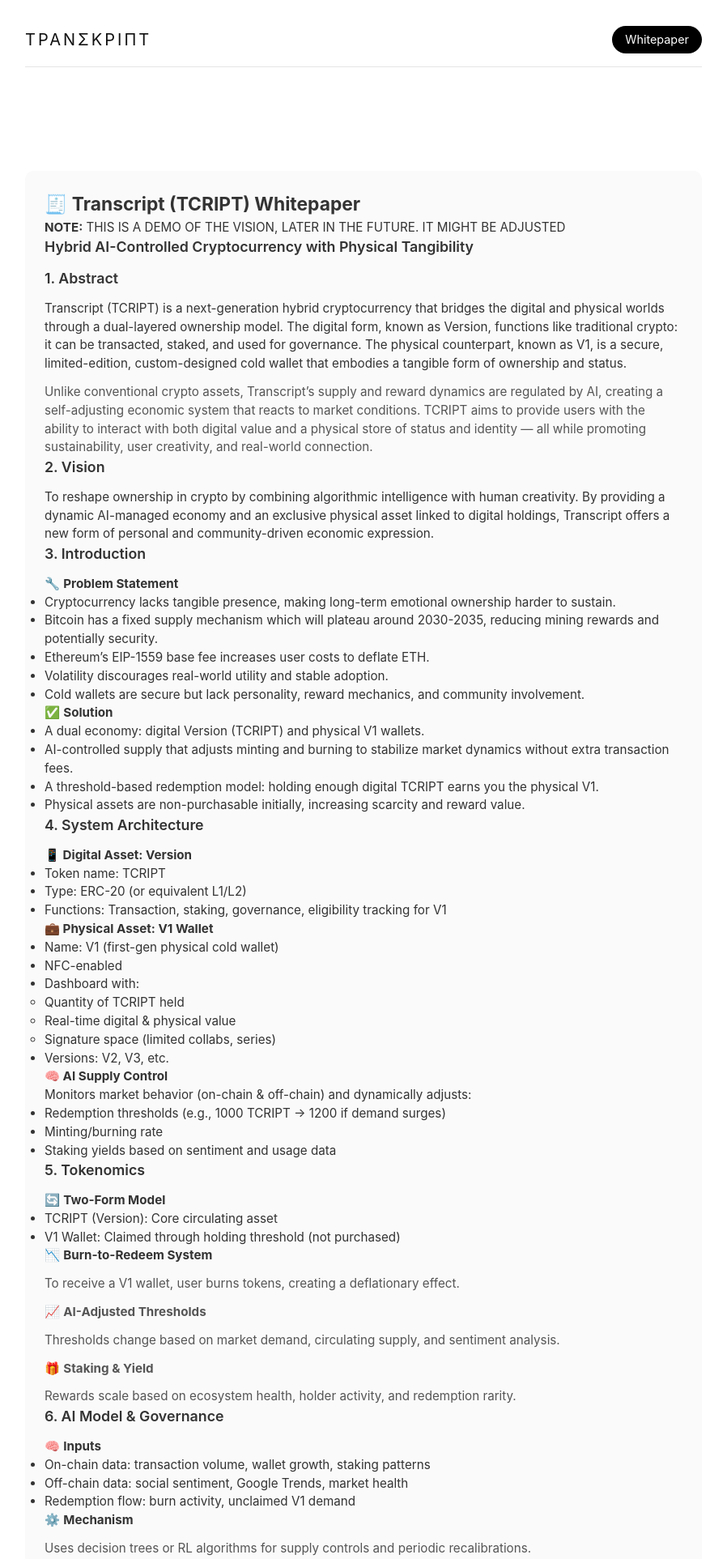
After one commit to tahahasan897/govinance_protocol, a Flask app: page /whitepaper in a window 1280 px wide. The commit adds this page. Shown: the top 1925 px of the page at 81% size, without its empty margins (191-1089 px from the left). Run offline with Flask 3, Linux system fonts and the light colour scheme; parts of the project's set-up code (start-up, migrations or seed data) failed here and were passed over.

Commit message:
Updated website layout

```diff
--- a/tcript/app.py
+++ b/app.py
@@ -1,4 +1,4 @@
-from flask import Flask, send_from_directory
+from flask import Flask, render_template
 from web3 import Web3
 import json
 import os
@@ -6,15 +6,16 @@ from dotenv import load_dotenv
 import requests
 
 # Always load environment variables from the repository root
-REPO_ROOT = os.path.dirname(os.path.dirname(os.path.abspath(__file__)))
+REPO_ROOT = os.path.dirname(os.path.abspath(__file__))
 ENV_PATH = os.path.join(REPO_ROOT, "necessities.env")
 load_dotenv(ENV_PATH)
 
 # Configuration
 RPC_URL = os.getenv("RPC_URL")
 CONTRACT_ADDRESS = os.getenv("CONTRACT_ADDRESS")
+MY_WALLET_ADDRESS = os.getenv("MY_WALLET_ADDRESS")
 
-app = Flask(__name__)
+app = Flask(__name__, static_folder='static', template_folder='templates')
 w3 = Web3(Web3.HTTPProvider(RPC_URL, request_kwargs={"timeout": 5}))
 
 # Load the ABI relative to this file so running from other directories works
@@ -33,7 +34,16 @@ contract = w3.eth.contract(
 @app.route("/")
 def index():
     # TODO:
-    return send_from_directory(os.path.join(REPO_ROOT, "templates"), "index.html")
+    return render_template("index.html")
+
+@app.route("/whitepaper", methods=["GET"])
+def whitepaper():
+    return render_template("whitepaper.html")
+
+@app.route("/fund", methods=["GET"])
+def fund():
+    return render_template("fund.html", my_wallet_address=MY_WALLET_ADDRESS)
+
 
 if __name__ == "__main__":
     # Print out all registered routes to confirm /supply-data is active
--- a/static/script.js
+++ /dev/null
@@ -1,3 +0,0 @@
-document.addEventListener('DOMContentLoaded', () => {
-    console.log('Script loaded and DOM fully parsed');
-});
--- a/static/style.css
+++ b/static/style.css
@@ -0,0 +1,169 @@
+/* Reset & base */
+* {
+    margin: 0;
+    padding: 0;
+    box-sizing: border-box;
+}
+
+body {
+    font-family: -apple-system, BlinkMacSystemFont, 'Segoe UI', Roboto, sans-serif;
+    color: #111;
+    line-height: 1.5;
+}
+
+a {
+    text-decoration: none;
+}
+
+/* Container */
+.container {
+    max-width: 900px;
+    margin: 0 auto;
+    padding: 2rem;
+}
+
+/* Navbar */
+/* Navbar */
+header {
+    display: flex;
+    justify-content: space-between;
+    align-items: center;
+    border-bottom: 1px solid #e5e5e5;
+    padding-bottom: 1rem;
+    margin-bottom: 2rem;
+}
+
+.logo {
+    font-size: 1.25rem;
+    letter-spacing: 3px;
+    text-transform: uppercase;
+}
+
+/* Logo link overrides */
+a.logo,
+a.logo:visited {
+    color: #111;
+    /* match body text color */
+    text-decoration: none;
+    /* remove underline */
+}
+
+a.logo:hover,
+a.logo:active {
+    color: #111;
+    opacity: 0.8;
+}
+
+.nav-links a {
+    display: inline-block;
+    margin-left: 1rem;
+    padding: 0.4rem 1rem;
+    border-radius: 20px;
+    background: #000;
+    color: #fff;
+    font-size: 0.9rem;
+}
+
+/* Hero */
+.hero {
+    text-align: center;
+    margin-top: 3rem;
+}
+
+.hero h1 {
+    font-size: 2.5rem;
+}
+
+.hero p {
+    margin-top: 0.5rem;
+    font-size: 1.25rem;
+    color: #777;
+}
+
+.video-placeholder {
+    margin: 2rem auto;
+    width: 100%;
+    height: 300px;
+    background: #f4f4f4;
+    border-radius: 12px;
+}
+
+/* Token Info */
+.info-section {
+    background: #fafafa;
+    padding: 1.5rem;
+    border-radius: 10px;
+    margin-top: 2rem;
+    font-size: 0.95rem;
+    color: #333;
+}
+
+.info-section h3 {
+    margin-bottom: 0.75rem;
+    font-weight: 600;
+}
+
+.info-section p+p {
+    margin-top: 0.75rem;
+    color: #555;
+}
+
+/* CTA */
+.cta-section {
+    text-align: center;
+    margin: 4rem 0 2rem;
+}
+
+.cta-section h2 {
+    font-size: 2rem;
+}
+
+.cta-section p {
+    margin: 0.5rem 0 1.5rem;
+    color: #777;
+}
+
+.cta-button {
+    display: inline-block;
+    padding: 0.75rem 2rem;
+    border-radius: 25px;
+    background: #000;
+    color: #fff;
+    font-weight: 500;
+    font-size: 1rem;
+}
+
+/* Footer */
+footer {
+    display: flex;
+    justify-content: space-between;
+    flex-wrap: wrap;
+    padding: 2rem 0 1rem;
+    border-top: 1px solid #e5e5e5;
+    font-size: 0.9rem;
+    color: #555;
+}
+
+.footer-logo {
+    font-size: 1.1rem;
+    letter-spacing: 2px;
+    text-transform: uppercase;
+}
+
+.footer-links {
+    display: flex;
+    gap: 3rem;
+    margin-top: 1rem;
+}
+
+.footer-links h4 {
+    margin-bottom: 0.5rem;
+    font-weight: 600;
+    color: #333;
+}
+
+.footer-links a {
+    display: block;
+    margin-bottom: 0.3rem;
+    color: inherit;
+}
--- a/templates/layout.html
+++ b/templates/layout.html
@@ -0,0 +1,48 @@
+<!DOCTYPE html>
+
+<html lang="en">
+
+    <head>
+        <meta charset="UTF-8" />
+        <meta name="viewport" content="width=device-width, initial-scale=1.0" />
+        <!-- TODO: Create a link for a favicon-->
+        <link rel="stylesheet" href="{{ url_for('static', filename='style.css') }}">
+        <title>TCRIPT: {% block title %} {% endblock %}</title>
+    </head>
+
+    <body>
+
+        <div class="container">
+            <!-- NAVBAR -->
+            <header>
+                <a class="logo" href="/">ΤΡΑΝΣΚΡΙΠΤ</a>
+                <nav class="nav-links">
+                    <a href="/whitepaper">Whitepaper</a>
+                </nav>
+            </header>
+        </div>
+
+        <main>
+            {% block main %}{% endblock %}
+        </main>
+
+        <!-- FOOTER -->
+        <footer class="container">
+            <div class="footer-logo">ΤΡΑΝΣΚΡΙΠΤ</div>
+            <div class="footer-links">
+                <div>
+                    <h4>Connect</h4>
+                    <a href="#">Telegram</a>
+                    <a href="#">Twitter</a>
+                    <a href="#">Etherscan</a>
+                </div>
+                <div>
+                    <h4>Explore</h4>
+                    <a href="#">Docs</a>
+                    <a href="#">FAQ</a>
+                    <a href="#">Contact</a>
+                </div>
+            </div>
+        </footer>
+    </body>
+</html>
--- /dev/null
+++ b/templates/whitepaper.html
@@ -0,0 +1,122 @@
+{% extends "layout.html" %}
+
+{% block title %}
+Whitepaper
+{% endblock %}
+
+{% block main %}
+    <div class="container">
+        <section class="info-section" id="info">
+            <h2>🧾 Transcript (TCRIPT) Whitepaper</h2>
+            <p><strong>NOTE:</strong> THIS IS A DEMO OF THE VISION, LATER IN THE FUTURE. IT MIGHT BE ADJUSTED</p>
+
+            <h3>Hybrid AI-Controlled Cryptocurrency with Physical Tangibility</h3>
+
+            <h3>1. Abstract</h3>
+            <p>Transcript (TCRIPT) is a next-generation hybrid cryptocurrency that bridges the digital and physical worlds
+                through a dual-layered ownership model. The digital form, known as Version, functions like traditional crypto:
+                it can be transacted, staked, and used for governance. The physical counterpart, known as V1, is a secure,
+                limited-edition, custom-designed cold wallet that embodies a tangible form of ownership and status.</p>
+            <p>Unlike conventional crypto assets, Transcript’s supply and reward dynamics are regulated by AI, creating a
+                self-adjusting economic system that reacts to market conditions. TCRIPT aims to provide users with the ability
+                to interact with both digital value and a physical store of status and identity — all while promoting
+                sustainability, user creativity, and real-world connection.</p>
+
+            <h3>2. Vision</h3>
+            <p>To reshape ownership in crypto by combining algorithmic intelligence with human creativity. By providing a
+                dynamic AI-managed economy and an exclusive physical asset linked to digital holdings, Transcript offers a new
+                form of personal and community-driven economic expression.</p>
+
+            <h3>3. Introduction</h3>
+            <p>🔧 <strong>Problem Statement</strong></p>
+            <ul>
+                <li>Cryptocurrency lacks tangible presence, making long-term emotional ownership harder to sustain.</li>
+                <li>Bitcoin has a fixed supply mechanism which will plateau around 2030-2035, reducing mining rewards and
+                    potentially security.</li>
+                <li>Ethereum’s EIP-1559 base fee increases user costs to deflate ETH.</li>
+                <li>Volatility discourages real-world utility and stable adoption.</li>
+                <li>Cold wallets are secure but lack personality, reward mechanics, and community involvement.</li>
+            </ul>
+            <p>✅ <strong>Solution</strong></p>
+            <ul>
+                <li>A dual economy: digital Version (TCRIPT) and physical V1 wallets.</li>
+                <li>AI-controlled supply that adjusts minting and burning to stabilize market dynamics without extra transaction
+                    fees.</li>
+                <li>A threshold-based redemption model: holding enough digital TCRIPT earns you the physical V1.</li>
+                <li>Physical assets are non-purchasable initially, increasing scarcity and reward value.</li>
+            </ul>
+
+            <h3>4. System Architecture</h3>
+            <h4>📱 Digital Asset: Version</h4>
+            <ul>
+                <li>Token name: TCRIPT</li>
+                <li>Type: ERC-20 (or equivalent L1/L2)</li>
+                <li>Functions: Transaction, staking, governance, eligibility tracking for V1</li>
+            </ul>
+            <h4>💼 Physical Asset: V1 Wallet</h4>
+            <ul>
+                <li>Name: V1 (first-gen physical cold wallet)</li>
+                <li>NFC-enabled</li>
+                <li>Dashboard with:<ul>
+                        <li>Quantity of TCRIPT held</li>
+                        <li>Real-time digital & physical value</li>
+                        <li>Signature space (limited collabs, series)</li>
+                    </ul>
+                </li>
+                <li>Versions: V2, V3, etc.</li>
+            </ul>
+            <h4>🧠 AI Supply Control</h4>
+            <p>Monitors market behavior (on-chain & off-chain) and dynamically adjusts:</p>
+            <ul>
+                <li>Redemption thresholds (e.g., 1000 TCRIPT → 1200 if demand surges)</li>
+                <li>Minting/burning rate</li>
+                <li>Staking yields based on sentiment and usage data</li>
+            </ul>
+
+            <h3>5. Tokenomics</h3>
+            <p>🔄 <strong>Two-Form Model</strong></p>
+            <ul>
+                <li>TCRIPT (Version): Core circulating asset</li>
+                <li>V1 Wallet: Claimed through holding threshold (not purchased)</li>
+            </ul>
+            <p>📉 <strong>Burn-to-Redeem System</strong></p>
+            <p>To receive a V1 wallet, user burns tokens, creating a deflationary effect.</p>
+            <p>📈 <strong>AI-Adjusted Thresholds</strong></p>
+            <p>Thresholds change based on market demand, circulating supply, and sentiment analysis.</p>
+            <p>🎁 <strong>Staking & Yield</strong></p>
+            <p>Rewards scale based on ecosystem health, holder activity, and redemption rarity.</p>
+
+            <h3>6. AI Model & Governance</h3>
+            <p>🧠 <strong>Inputs</strong></p>
+            <ul>
+                <li>On-chain data: transaction volume, wallet growth, staking patterns</li>
+                <li>Off-chain data: social sentiment, Google Trends, market health</li>
+                <li>Redemption flow: burn activity, unclaimed V1 demand</li>
+            </ul>
+            <p>⚙️ <strong>Mechanism</strong></p>
+            <p>Uses decision trees or RL algorithms for supply controls and periodic recalibrations.</p>
+            <p>🗳️ <strong>DAO Governance</strong>: Community votes on reward ratios, redemption rules, and design upgrades.</p>
+
+            <h3>7. Physical Wallet Redemption Logic</h3>
+            <p>🔐 <strong>Eligibility</strong>: Ownership above threshold unlocks redemption.</p>
+            <p>🔥 <strong>Burn-for-Claim</strong>: Tokens burned, V1 minted and serialized, then shipped.</p>
+            <p>🚫 <strong>No Purchase Option</strong>: V1s cannot be purchased initially to preserve scarcity.</p>
+            <p>🎨 <strong>Customization</strong>: Design options unlocked by holding time, early adopter status, and events.</p>
+
+            <h3>8. Roadmap</h3>
+            <p>Launch MVP (TCRIPT smart contract, wallet tracking UI), then iterate future versions.</p>
+
+            <h3>9. Security & Compliance</h3>
+            <ul>
+                <li>Smart contract audits by trusted third parties pre-launch.</li>
+                <li>Physical hardware security: NFC + encrypted cold storage.</li>
+                <li>Regulatory: KYC for redemption; region limitations for compliance.</li>
+            </ul>
+
+            <h3>10. Conclusion</h3>
+            <p>Transcript (TCRIPT) introduces a hybrid vision of crypto — acknowledging digital freedom while restoring tangible
+                ownership. AI-driven economy balancing and real-world collectible value transform crypto into an expressive,
+                community-empowered identity.</p>
+        </section>
+    </div>
+{% endblock %}
```
Also changed, not shown: templates/fund.html (added, +79 -0 lines), templates/index.html (+23 -202 lines).
